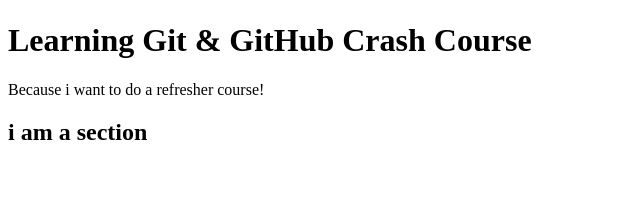
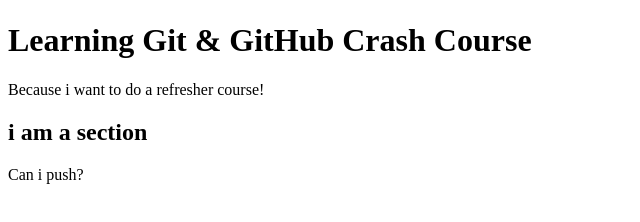
Before and after one commit to hotreloadjohn/git-refresher-course, a plain HTML site: page index.html in a window 1280 px wide. Shown: the part 358-580 px from the top of the page, without its empty margins (0-640 px from the left). Drawn offline with Linux system fonts and the light colour scheme.

Commit message:
refactor can i push text

```diff
--- a/index.html
+++ b/index.html
@@ -12,6 +12,7 @@
     <p>Because i want to do a refresher course!</p>
     <section>
       <h2>i am a section</h2>
+      <p>Can i push?</p>
     </section>
   </body>
 </html>
```
